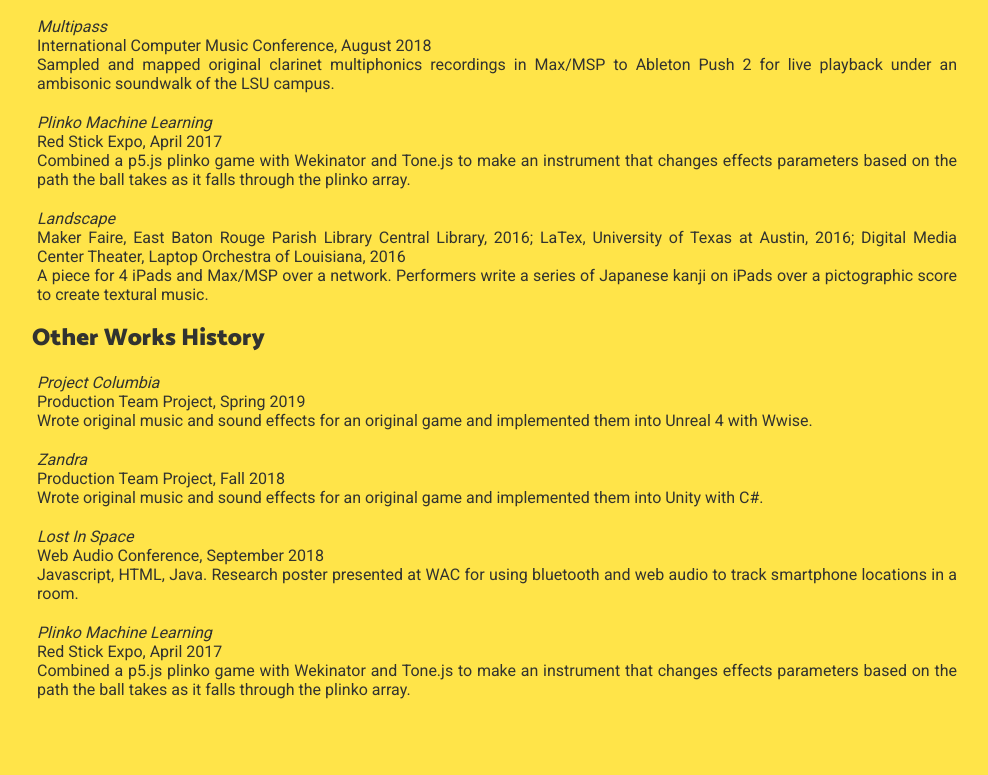
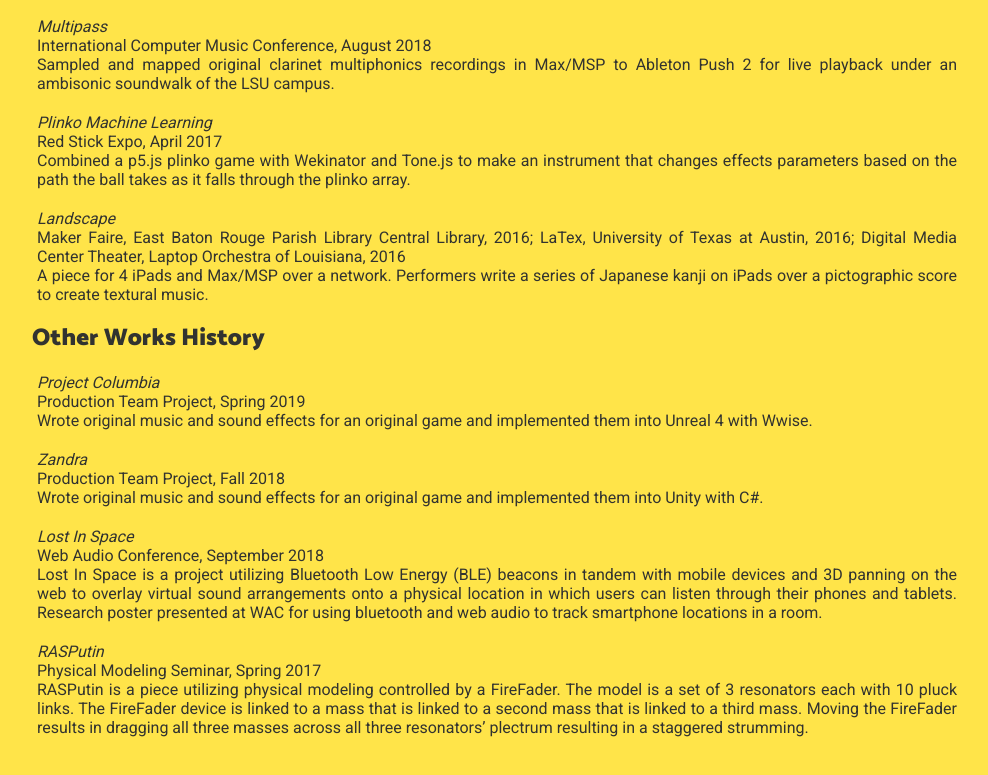
Before and after one commit to cmtchssn/cmtchssn.github.io, a plain HTML site: page cv.html in a window 1280 px wide. Shown: the part 1628-2403 px from the top of the page, without its empty margins (143-1131 px from the left). Drawn offline with Linux system fonts and the light colour scheme.

Commit message:
Updated CV by replacing 2nd Plinko copy with RASPutin and more detailed description of Lost in Space.

```diff
--- a/cv.html
+++ b/cv.html
@@ -142,14 +142,19 @@
             <div class="cvBod">
                 <p><i>Lost In Space</i><br>
                     Web Audio Conference, September 2018<br>
-                    Javascript, HTML, Java. Research poster presented at WAC for using bluetooth and web audio to track
+                    Lost In Space is a project utilizing Bluetooth Low Energy (BLE) beacons in tandem with mobile
+                    devices and 3D panning on the web to overlay virtual sound arrangements onto a physical location in
+                    which users can listen through their phones and tablets. Research poster presented at WAC for using
+                    bluetooth and web audio to track
                     smartphone locations in a room.</p>
             </div>
             <div class="cvBod">
-                <p><i>Plinko Machine Learning</i><br>
-                    Red Stick Expo, April 2017<br>
-                    Combined a p5.js plinko game with Wekinator and Tone.js to make an instrument that changes effects
-                    parameters based on the path the ball takes as it falls through the plinko array.</p>
+                <p><i>RASPutin</i><br>
+                    Physical Modeling Seminar, Spring 2017<br>
+                    RASPutin is a piece utilizing physical modeling controlled by a FireFader. The model is a set of 3
+                    resonators each with 10 pluck links. The FireFader device is linked to a mass that is linked to a
+                    second mass that is linked to a third mass. Moving the FireFader results in dragging all three
+                    masses across all three resonators’ plectrum resulting in a staggered strumming.</p>
             </div>
         </div>
     </div>
```
Also changed, not shown: index.html (+1 -1 lines).
